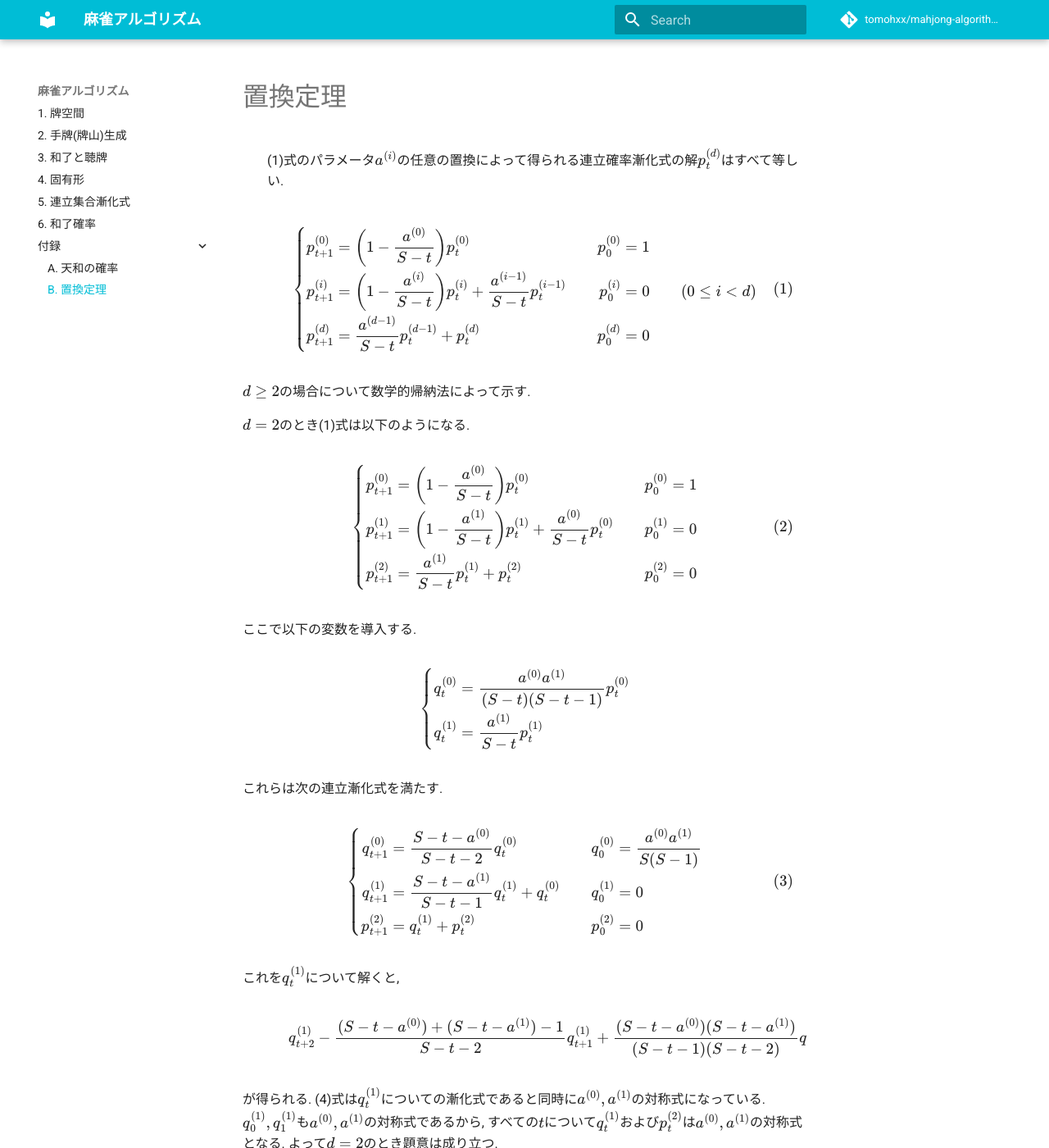
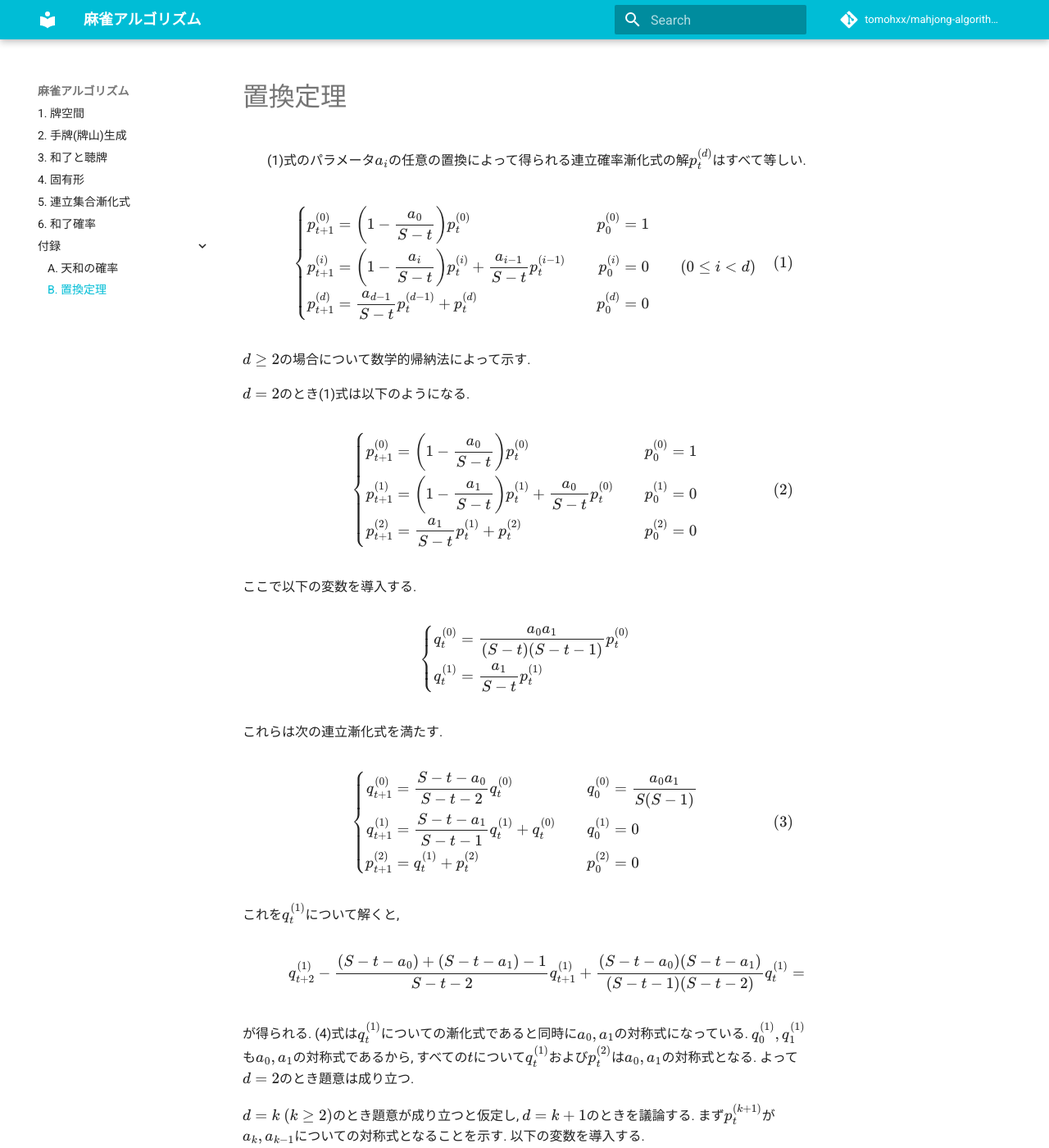
Before and after one commit to tomohxx/mahjong-algorithm-book, an MkDocs documentation site: the page built from docs/permutation.md, in a window 1280 px wide and 1400 px high. Shown: the whole window at 82% size. Built offline with MkDocs 1.6.1 and Material for MkDocs 9.7.7, drawn with Linux system fonts in a browser that asks for light colours; comment, search, counter and statistics services are not loaded; old or Windows-style settings are respelled for this version of MkDocs; some of the changed text lies outside the part shown.

Commit message:
change subscript position

```diff
--- a/docs/permutation.md
+++ b/docs/permutation.md
@@ -1,13 +1,13 @@
 # 置換定理
 
-: (1)式のパラメータ$a^{(i)}$の任意の置換によって得られる連立確率漸化式の解$p^{(d)}_t$はすべて等しい.
+: (1)式のパラメータ$a_i$の任意の置換によって得られる連立確率漸化式の解$p^{(d)}_t$はすべて等しい.
 
 $$
 \left\{
 \begin{aligned}
-p^{(0)}_{t+1} &= \left( 1- \frac{a^{(0)}}{S-t} \right) p^{(0)}_t & p^{(0)}_0 &= 1 \\
-p^{(i)}_{t+1} &= \left( 1- \frac{a^{(i)}}{S-t} \right) p^{(i)}_t + \frac{a^{(i-1)}}{S-t} p^{(i-1)}_t & p^{(i)}_0 &= 0 & (0 \le i < d) \\
-p^{(d)}_{t+1} &= \frac{a^{(d-1)}}{S-t} p^{(d-1)}_t + p^{(d)}_{t} & p^{(d)}_0 &= 0
+p^{(0)}_{t+1} &= \left( 1- \frac{a_0}{S-t} \right) p^{(0)}_t & p^{(0)}_0 &= 1 \\
+p^{(i)}_{t+1} &= \left( 1- \frac{a_i}{S-t} \right) p^{(i)}_t + \frac{a_{i-1}}{S-t} p^{(i-1)}_t & p^{(i)}_0 &= 0 & (0 \le i < d) \\
+p^{(d)}_{t+1} &= \frac{a_{d-1}}{S-t} p^{(d-1)}_t + p^{(d)}_{t} & p^{(d)}_0 &= 0
 \end{aligned}
 \right.
 \tag{1}
@@ -20,9 +20,9 @@ $d = 2$のとき(1)式は以下のようになる.
 $$
 \left\{
 \begin{aligned}
-p^{(0)}_{t+1} &= \left( 1- \frac{a^{(0)}}{S-t} \right) p^{(0)}_t & p^{(0)}_0 &= 1 \\
-p^{(1)}_{t+1} &= \left( 1- \frac{a^{(1)}}{S-t} \right) p^{(1)}_t + \frac{a^{(0)}}{S-t} p^{(0)}_t & p^{(1)}_0 &= 0 \\
-p^{(2)}_{t+1} &= \frac{a^{(1)}}{S-t} p^{(1)}_t + p^{(2)}_{t} & p^{(2)}_0 &= 0
+p^{(0)}_{t+1} &= \left( 1- \frac{a_0}{S-t} \right) p^{(0)}_t & p^{(0)}_0 &= 1 \\
+p^{(1)}_{t+1} &= \left( 1- \frac{a_1}{S-t} \right) p^{(1)}_t + \frac{a_0}{S-t} p^{(0)}_t & p^{(1)}_0 &= 0 \\
+p^{(2)}_{t+1} &= \frac{a_1}{S-t} p^{(1)}_t + p^{(2)}_{t} & p^{(2)}_0 &= 0
 \end{aligned}
 \right.
 \tag{2}
@@ -33,8 +33,8 @@ $$
 $$
 \left\{
 \begin{aligned}
-q^{(0)}_t &= \frac{a^{(0)}a^{(1)}}{(S-t)(S-t-1)}p^{(0)}_t \\
-q^{(1)}_t &= \frac{a^{(1)}}{S-t}p^{(1)}_t \\
+q^{(0)}_t &= \frac{a_0 a_1}{(S-t)(S-t-1)}p^{(0)}_t \\
+q^{(1)}_t &= \frac{a_1}{S-t}p^{(1)}_t \\
 \end{aligned}
 \right.
 $$
@@ -44,8 +44,8 @@ $$
 $$
 \left\{
 \begin{aligned}
-q^{(0)}_{t+1} &= \frac{S-t-a^{(0)}}{S-t-2}q^{(0)}_t & q^{(0)}_0 &= \frac{a^{(0)}a^{(1)}}{S(S-1)} \\
-q^{(1)}_{t+1} &= \frac{S-t-a^{(1)}}{S-t-1}q^{(1)}_t + q^{(0)}_t & q^{(1)}_0 &= 0 \\
+q^{(0)}_{t+1} &= \frac{S-t-a_0}{S-t-2}q^{(0)}_t & q^{(0)}_0 &= \frac{a_0 a_1}{S(S-1)} \\
+q^{(1)}_{t+1} &= \frac{S-t-a_1}{S-t-1}q^{(1)}_t + q^{(0)}_t & q^{(1)}_0 &= 0 \\
 p^{(2)}_{t+1} &= q^{(1)}_t + p^{(2)}_t & p^{(2)}_0 &= 0
 \end{aligned}
 \right.
@@ -55,19 +55,19 @@ $$
 これを$q^{(1)}_t$について解くと,
 
 $$
-q^{(1)}_{t+2} - \frac{(S-t-a^{(0)})+(S-t-a^{(1)})-1}{S-t-2}q^{(1)}_{t+1} + \frac{(S-t-a^{(0)})(S-t-a^{(1)})}{(S-t-1)(S-t-2)}q^{(1)}_t = 0
+q^{(1)}_{t+2} - \frac{(S-t-a_0)+(S-t-a_1)-1}{S-t-2}q^{(1)}_{t+1} + \frac{(S-t-a_0)(S-t-a_1)}{(S-t-1)(S-t-2)}q^{(1)}_t = 0
 \tag{4}
 $$
 
-が得られる. (4)式は$q^{(1)}_t$についての漸化式であると同時に$a^{(0)}, a^{(1)}$の対称式になっている. $q^{(1)}_0, q^{(1)}_1$も$a^{(0)}, a^{(1)}$の対称式であるから, すべての$t$について$q^{(1)}_t$および$p^{(2)}_t$は$a^{(0)}, a^{(1)}$の対称式となる. よって$d = 2$のとき題意は成り立つ.
+が得られる. (4)式は$q^{(1)}_t$についての漸化式であると同時に$a_0, a_1$の対称式になっている. $q^{(1)}_0, q^{(1)}_1$も$a_0, a_1$の対称式であるから, すべての$t$について$q^{(1)}_t$および$p^{(2)}_t$は$a_0, a_1$の対称式となる. よって$d = 2$のとき題意は成り立つ.
 
-$d = k \ (k \ge 2)$のとき題意が成り立つと仮定し, $d = k+1$のときを議論する. まず$p^{(k+1)}_t$が$a^{(k)}, a^{(k-1)}$についての対称式となることを示す. 以下の変数を導入する.
+$d = k \ (k \ge 2)$のとき題意が成り立つと仮定し, $d = k+1$のときを議論する. まず$p^{(k+1)}_t$が$a_k, a_{k-1}$についての対称式となることを示す. 以下の変数を導入する.
 
 $$
 \left\{
 \begin{aligned}
-q^{(k-1)}_t &= \frac{a^{(k-1)}a^{(k)}}{(S-t)(S-t-1)}p^{(k-1)}_t \\
-q^{(k)}_t &= \frac{a^{(k)}}{S-t}p^{(k)}_t \\
+q^{(k-1)}_t &= \frac{a_{k-1} a_k}{(S-t)(S-t-1)}p^{(k-1)}_t \\
+q^{(k)}_t &= \frac{a_k}{S-t}p^{(k)}_t \\
 \end{aligned}
 \right.
 $$
@@ -77,8 +77,8 @@ $$
 $$
 \left\{
 \begin{aligned}
-q^{(k-1)}_{t+1} &= \frac{S-t-a^{(k-1)}}{S-t-2}q^{(k-1)}_t + \frac{a^{(k-2)}a^{(k-1)}a^{(k)}}{(S-t)(S-t-1)(S-t-2)}p^{(k-2)}_t & q^{(k-1)}_0 &= \frac{a^{(k-1)}a^{(k)}}{S(S-1)} \\
-q^{(k)}_{t+1} &= \frac{S-t-a^{(k)}}{S-t-1}q^{(k)}_t + q^{(k-1)}_t & q^{(k)}_0 &= 0 \\
+q^{(k-1)}_{t+1} &= \frac{S-t-a_{k-1}}{S-t-2}q^{(k-1)}_t + \frac{a_{k-2} a_{k-1} a_k}{(S-t)(S-t-1)(S-t-2)}p^{(k-2)}_t & q^{(k-1)}_0 &= \frac{a_{k-1} a_k}{S(S-1)} \\
+q^{(k)}_{t+1} &= \frac{S-t-a_k}{S-t-1}q^{(k)}_t + q^{(k-1)}_t & q^{(k)}_0 &= 0 \\
 p^{(k+1)}_{t+1} &= q^{(k)}_t + p^{(k+1)}_t & p^{(k+1)}_0 &= 0
 \end{aligned}
 \right.
```
Also changed, not shown: other parts of docs/permutation.md (+4 -4 lines), docs/probability.md (+13 -13 lines).
